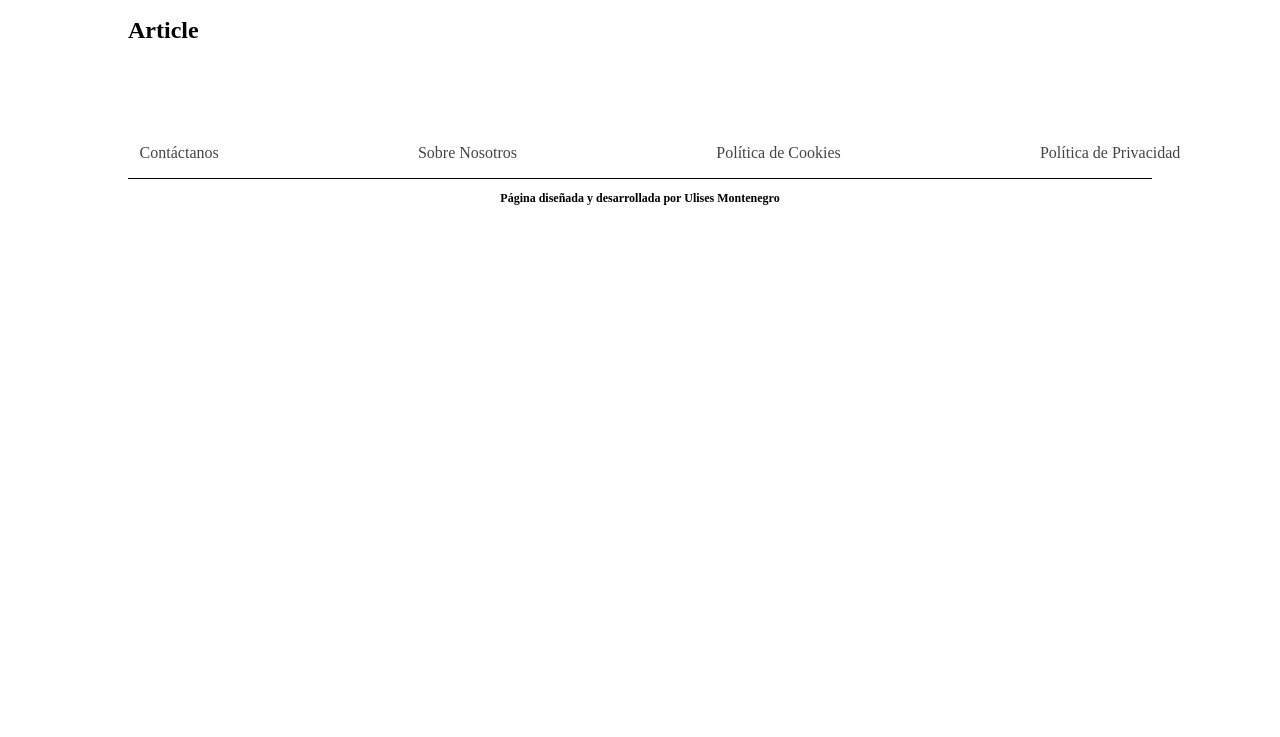
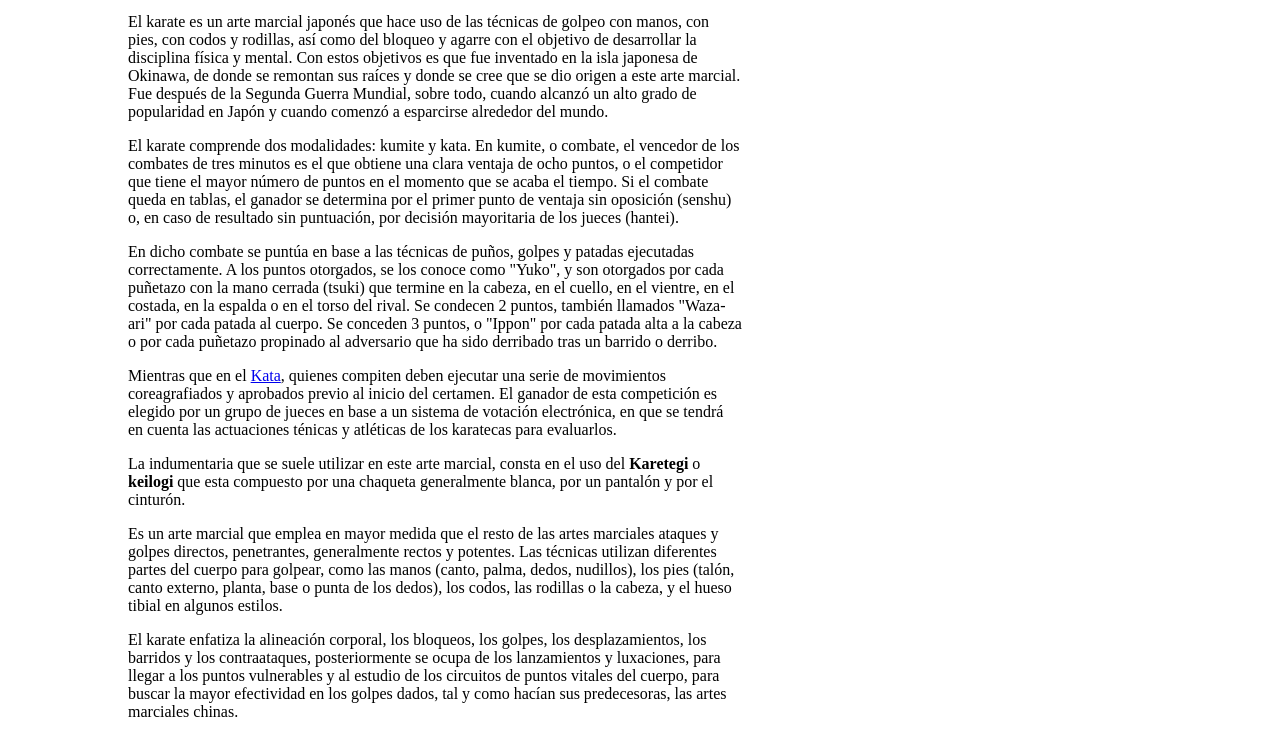
Before and after one commit to Ulise22/karate-info, a Next.js app: page /articulos/arte-marcial-karate in a window 1280 px wide. Shown: the part 1040-1777 px from the top of the page. Before the commit the page ends 1258 px from the top, so only its background shows below. Built offline with nearby package versions, Linux system fonts and the light colour scheme; a web font is replaced by a local one.

Commit message:
arte-marcial-karate article done

```diff
--- a/src/app/articulos/(articles-list)/(0-10)/arte-marcial-karate/page.tsx
+++ b/src/app/articulos/(articles-list)/(0-10)/arte-marcial-karate/page.tsx
@@ -1,13 +1,21 @@
 import ArticlesHero from '@/components/ArticlesHero'
 import styles from '../../../article.module.css'
 import artemarcial from '@/assets/articles-big/am_karate (2).jpg'
+import Link from 'next/link'
 
 export default function ArteMarcial () {
     return(
         <main className={styles.article}>
             <ArticlesHero title='Karate Arte Marcial' img={artemarcial} />
             <section className={styles.article__container}>
-                <h1>Article</h1>
+                <p>El karate es un arte marcial japonés que hace uso de las técnicas de golpeo con manos, con pies, con codos y rodillas, así como del bloqueo y agarre con el objetivo de desarrollar la disciplina física y mental. Con estos objetivos es que fue inventado en la isla japonesa de Okinawa, de donde se remontan sus raíces y donde se cree que se dio origen a este arte marcial. Fue después de la Segunda Guerra Mundial, sobre todo, cuando alcanzó un alto grado de popularidad en Japón y cuando comenzó a esparcirse alrededor del mundo.</p>
+                <p>El karate comprende dos modalidades: kumite y kata. En kumite, o combate, el vencedor de los combates de tres minutos es el que obtiene una clara ventaja de ocho puntos, o el competidor que tiene el mayor número de puntos en el momento que se acaba el tiempo. Si el combate queda en tablas, el ganador se determina por el primer punto de ventaja sin oposición (senshu) o, en caso de resultado sin puntuación, por decisión mayoritaria de los jueces (hantei).</p>
+                <p>En dicho combate se puntúa en base a las técnicas de puños, golpes y patadas ejecutadas correctamente. A los puntos otorgados, se los conoce como &quot;Yuko&quot;, y son otorgados por cada puñetazo con la mano cerrada (tsuki) que termine en la cabeza, en el cuello, en el vientre, en el costada, en la espalda o en el torso del rival. Se condecen 2 puntos, también llamados &quot;Waza-ari&quot; por cada patada al cuerpo. Se conceden 3 puntos, o &quot;Ippon&quot; por cada patada alta a la cabeza o por cada puñetazo propinado al adversario que ha sido derribado tras un barrido o derribo.</p>
+                <p>Mientras que en el <Link href='/estilos/karate-kata'>Kata</Link>, quienes compiten deben ejecutar una serie de movimientos coreagrafiados y aprobados previo al inicio del certamen. El ganador de esta competición es elegido por un grupo de jueces en base a un sistema de votación electrónica, en que se tendrá en cuenta las actuaciones ténicas y atléticas de los karatecas para evaluarlos.</p>
+                <p>La indumentaria que se suele utilizar en este arte marcial, consta en el uso del <b>Karetegi</b> o <b>keilogi</b> que esta compuesto por una chaqueta generalmente blanca, por un pantalón y por el cinturón.</p>
+                <p>Es un arte marcial que emplea en mayor medida que el resto de las artes marciales ataques y golpes directos, penetrantes, generalmente rectos y potentes. Las técnicas utilizan diferentes partes del cuerpo para golpear, como las manos (canto, palma, dedos, nudillos), los pies (talón, canto externo, planta, base o punta de los dedos), los codos, las rodillas o la cabeza, y el hueso tibial en algunos estilos.</p>
+                <p>El karate enfatiza la alineación corporal, los bloqueos, los golpes, los desplazamientos, los barridos y los contraataques, posteriormente se ocupa de los lanzamientos y luxaciones, para llegar a los puntos vulnerables y al estudio de los circuitos de puntos vitales del cuerpo, para buscar la mayor efectividad en los golpes dados, tal y como hacían sus predecesoras, las artes marciales chinas.</p>
+                <p>Este arte marcial además a servido de base para otros deportes por fuera del karate, como por ejemplo lo son las MMA. Un caso conocido es el del histórico y talentoso peleador canadiense de UFC, <b>Georges St-Pierre</b>, quien supo ser capeón del peso welter de la compañía en 2 ocasiones y camepón del peso medio 2017, lo que lo volvió uno ded los pocos doble campeón de la compañía, además fue nombrado durante 3 años consecutivos, en 2008, 2009 y 2010 como el Atleta canadiense del Año por Rogers Sportsnet. Estos logros dificilmente hubieran sido alcanzados si a la edad de 7 años, no hubiera comenzado a entrenar karate, especializandose en el estilo <Link href='/estilos/kyokushin-kai'>Kyokushin</Link>.</p>
             </section>
         </main>
     )
```
